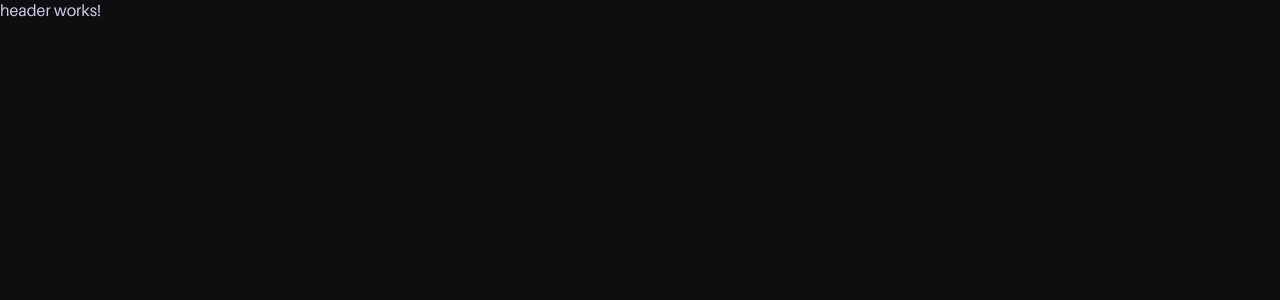
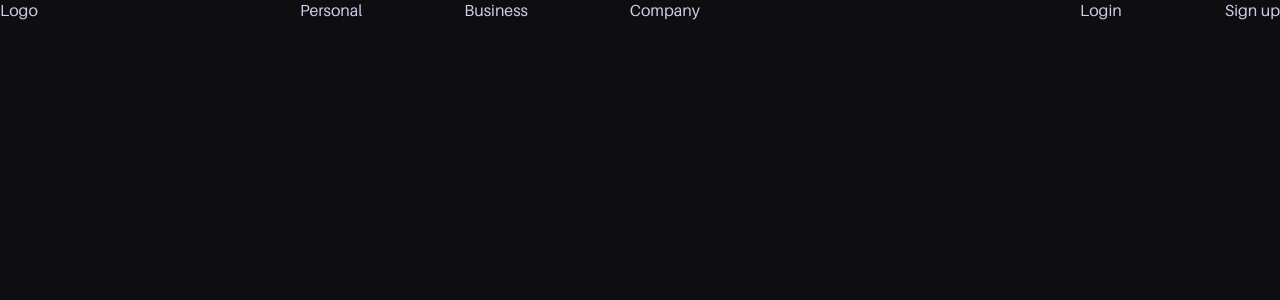
Before and after one commit to lnfrative/angular-site, an Angular app: page / in a window 1280 px wide. Shown: the top 300 px of the page. Built offline with nearby package versions, Linux system fonts and the light colour scheme.

Commit message:
[ADD] Header frame

```diff
--- a/src/app/header/header.component.css
+++ b/src/app/header/header.component.css
@@ -0,0 +1,43 @@
+.container {
+  width: 100%;
+}
+
+.content {
+  margin: auto;
+
+  max-width: 1515px;
+  width: 100%;
+
+  display: flex;
+  align-items: center;
+}
+
+.menu {
+  flex: 3;
+
+  display: flex;
+}
+
+.buttons {
+  flex: 1;
+
+  display: flex;
+  justify-content: space-between;
+
+  max-width: 200px;
+}
+
+.logo {
+  flex: 1;
+
+  max-width: 300px;
+}
+
+.links {
+  flex: 3;
+
+  display: flex;
+  justify-content: space-between;
+
+  max-width: 400px;
+}
--- a/src/app/header/header.component.html
+++ b/src/app/header/header.component.html
@@ -1,5 +1,32 @@
 <div
-  [class]="someClass"
+  class="container"
 >
-  header works!
+  <div
+    class="content"
+  >
+    <div
+      class="menu"
+    >
+      <div
+        class="logo"
+      >
+        Logo
+      </div>
+
+      <div
+        class="links"
+      >
+        <span>Personal</span>
+        <span>Business</span>
+        <span>Company</span>
+      </div>
+    </div>
+
+    <div
+      class="buttons"
+    >
+      <span>Login</span>
+      <span>Sign up</span>
+    </div>
+  </div>
 </div>
--- a/src/app/header/header.component.ts
+++ b/src/app/header/header.component.ts
@@ -1,8 +1,4 @@
 import { Component, OnInit } from '@angular/core';
-
-const someClass = `
-  color: red;
-`
 
 @Component({
   selector: 'app-header',
@@ -10,8 +6,6 @@ const someClass = `
   styleUrls: ['./header.component.css']
 })
 export class HeaderComponent implements OnInit {
-  someClass = someClass
-
   constructor() { }
 
   ngOnInit(): void {
```
